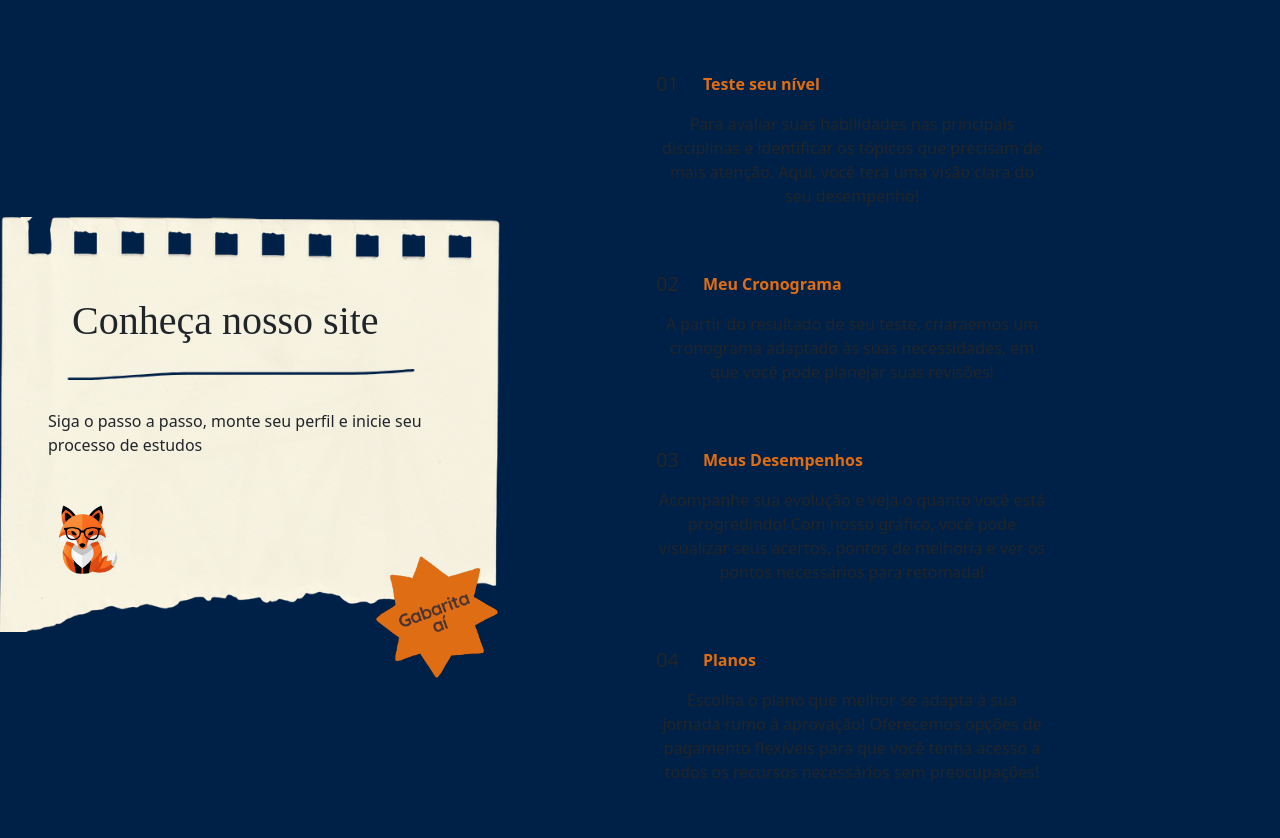
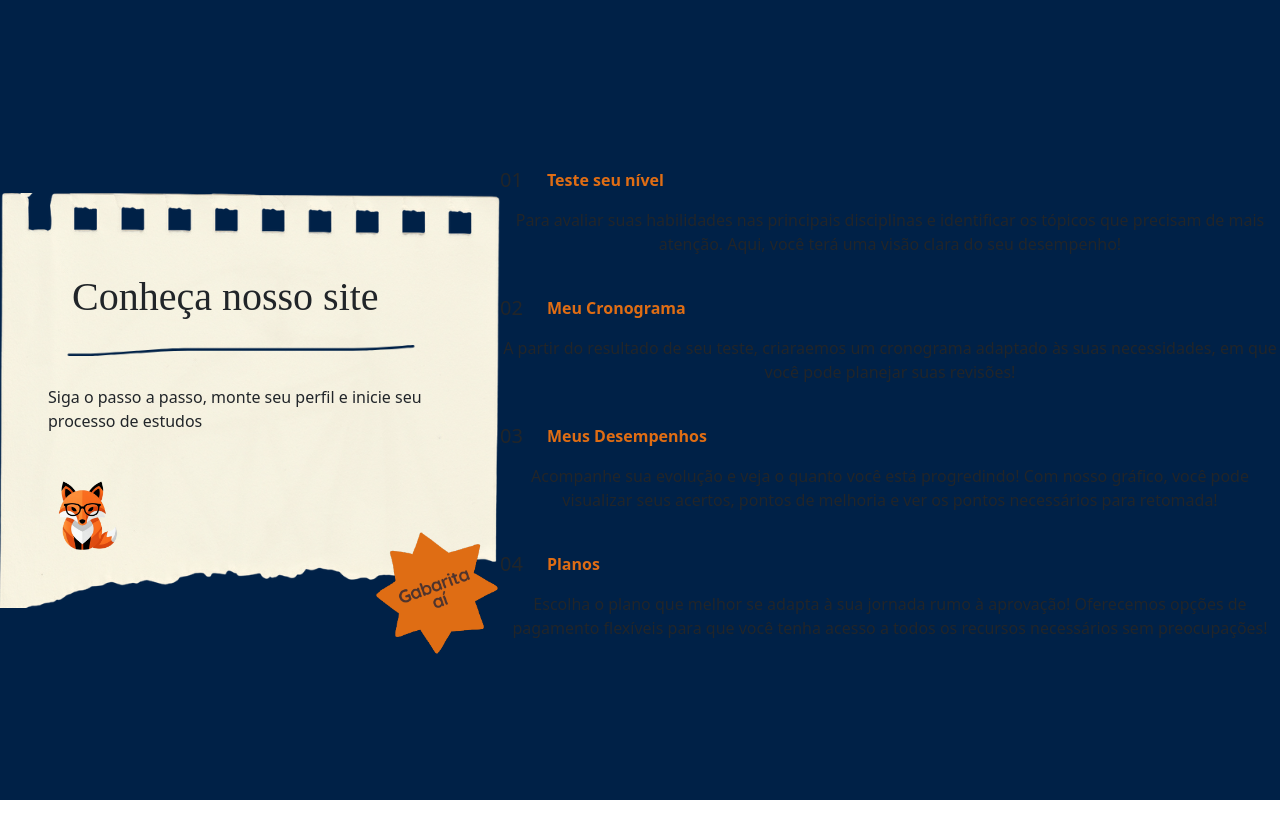
Before and after one commit to LiviaOrmeleze/gabaritaAi, a React (Vite) app in the folder gabarita-ai/: page /conhecanossosite in a window 1280 px wide. Shown: the top 838 px of the page. After the commit the page ends 800 px from the top, so only its background shows below. Built offline with nearby package versions, Linux system fonts and the light colour scheme; a web font is replaced by a local one.

Commit message:
Tentativas do modo mobile para a página escolha

```diff
--- a/gabarita-ai/src/components/Conhecendo.jsx
+++ b/gabarita-ai/src/components/Conhecendo.jsx
@@ -37,8 +37,8 @@ const Conhecendo = () => {
 );
 
 return (
-    <div id="cardConheca" className="container w-75 my-5">
-      <div id="informacoes" className="d-flex flex-column ms-md-5 ps-md-3 gap-4">
+    <div id="cardConheca" >
+      <div id="informacoes" >
         {informacoes.map((info) => (
           <CardConheca
             key={info.id}
--- a/gabarita-ai/src/pages/Conheca.jsx
+++ b/gabarita-ai/src/pages/Conheca.jsx
@@ -34,7 +34,7 @@ const Conheca = () => {
       </div>
 
 
-        <div className="col-12 col-md-6 ">
+        <div className="">
           <Conhecendo />
         </div>
 
```
